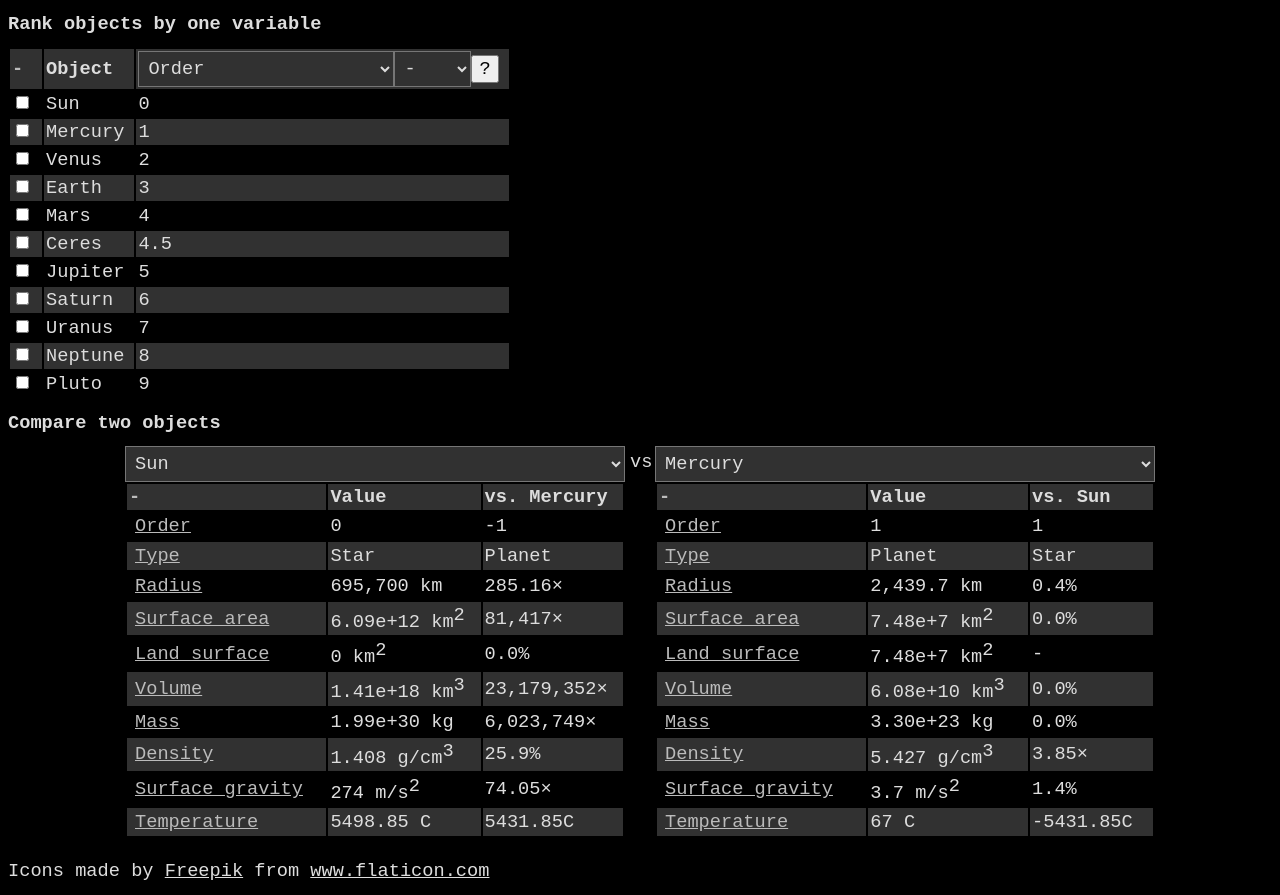
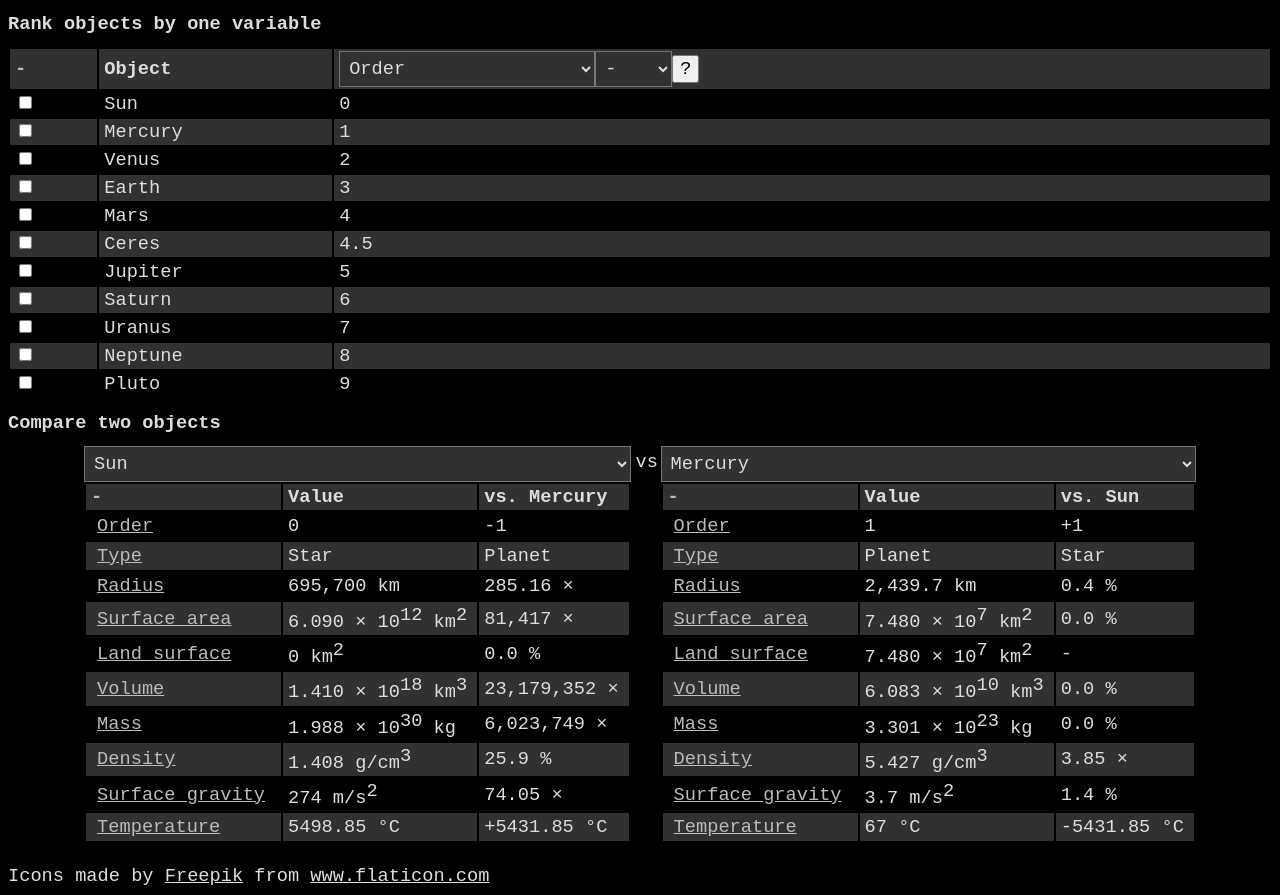
Before and after one commit to sirkoik/Celestial-Compare, a React (Create React App) app: page / in a window 1280 px wide. Built offline with nearby package versions, Linux system fonts and the light colour scheme.

Commit message:
Exponential display fix, more consistent numerical display overall

```diff
--- a/src/App.css
+++ b/src/App.css
@@ -57,5 +57,6 @@ table tr td:first-child button {
 
 table td {
   padding: 2px;
+  padding-left: 5px;
   padding-right: 10px;
 }
--- a/src/App.js
+++ b/src/App.js
@@ -1,7 +1,7 @@
 // import logo from './logo.svg';
 import "./App.css";
 
-import SortCompare from "./Components/SortCompare";
+import SortCompare from "./Components/SortCompare/SortCompare";
 import SidebySideCompare from "./Components/SidebySideCompare/SideBySideCompare";
 
 function App() {
--- a/src/Components/SidebySideCompare/CompareSide/CompareSide.js
+++ b/src/Components/SidebySideCompare/CompareSide/CompareSide.js
@@ -1,7 +1,7 @@
 import React, { useContext } from "react";
 import ObjectContext from "../../../store/ObjectContext";
 import classes from "./CompareSide.module.css";
-import { commafy } from "../../../shared/numbers";
+import { commafy, friendlyExponent } from "../../../shared/numbers";
 
 const CompareSide = (props) => {
   const objCtx = useContext(ObjectContext);
@@ -32,6 +32,7 @@ const CompareSide = (props) => {
         case "subtract":
           measure = val1 - val2;
           measureUnits = fieldAttrs["unit"] || "";
+          measure = measure > 0 ? "+" + measure : measure;
           val1Out = val1;
           break;
         case "string":
@@ -56,10 +57,15 @@ const CompareSide = (props) => {
           }
 
           if ((val1 + "").length > 7) {
-            val1Out = Number(val1).toExponential(2);
+            val1Out = Number(val1).toExponential();
           } else {
             val1Out = commafy(val1);
           }
+
+          if (val1Out.toString().includes("e")) {
+            val1Out = friendlyExponent(val1Out);
+          }
+          console.log("val1Out", val1Out);
       }
 
       return (
@@ -73,8 +79,7 @@ const CompareSide = (props) => {
             {val1Out} {fieldAttrs.unit}
           </td>
           <td>
-            {measure}
-            {measureUnits}
+            {measure} {measureUnits}
           </td>
         </tr>
       );
--- a/src/Components/SidebySideCompare/SidebySideCompare.module.css
+++ b/src/Components/SidebySideCompare/SidebySideCompare.module.css
@@ -28,6 +28,6 @@
   }
 
   .CompareSide-Container table {
-    width: 500px;
+    /* width: 500px; */
   }
 }
--- a/src/Components/SortCompare.js
+++ b/src/Components/SortCompare/SortCompare.js
@@ -1,6 +1,7 @@
 import React, { useContext } from "react";
-import { commafy } from "../shared/numbers";
-import ObjectContext from "../store/ObjectContext";
+import { processNumber } from "../../shared/numbers";
+import ObjectContext from "../../store/ObjectContext";
+import classes from "./SortCompare.module.css";
 
 const SortCompare = () => {
   const objCtx = useContext(ObjectContext);
@@ -17,7 +18,7 @@ const SortCompare = () => {
 
   const sortedObjects = objCtx.objects.map((object) => {
     const objVal = object[objCtx.sortBy];
-    const objValOut = isNaN(objVal) ? objVal : commafy(objVal);
+    const objValOut = isNaN(objVal) ? objVal : processNumber(objVal);
 
     return (
       <tr key={object.name}>
@@ -51,7 +52,7 @@ const SortCompare = () => {
   );
 
   return (
-    <div className="SortCompare">
+    <div className={classes.SortCompare}>
       <h1>Rank objects by one variable</h1>
       {/* <p>
         Objects, sorted by {objCtx.fieldAttr.name}, {sortDirectionText}.
--- /dev/null
+++ b/src/Components/SortCompare/SortCompare.module.css
@@ -0,0 +1,7 @@
+.SortCompare {
+  width: 100%;
+}
+
+.SortCompare table {
+  width: 100%;
+}
--- a/src/shared/numbers.js
+++ b/src/shared/numbers.js
@@ -1,14 +1,30 @@
+export const processNumber = (num, magBeforeExp = 7) => {
+  const numStr = num.toString();
+  const numL = ("" + Math.floor(num)).length;
+
+  if (numL <= magBeforeExp) {
+    return commafy(numStr);
+  } else {
+    return friendlyExponent(Number(numStr).toExponential());
+  }
+};
+
+export const friendlyExponent = (numStr, precision = 3) => {
+  const [numBase, numExponent] = numStr.split("e+");
+  return (
+    <>
+      {parseFloat(numBase).toFixed(precision)} &times; 10
+      <sup>{numExponent}</sup>
+    </>
+  );
+};
+
 export const commafy = (num) => {
   if (num === "Infinity" || num === Infinity) return num;
 
   const numStr = Math.floor(num) + "";
   if (numStr.includes("e")) {
-    const [numBase, numExponent] = numStr.split("e+");
-    return (
-      <>
-        {numBase} &times; 10<sup>{numExponent}</sup>
-      </>
-    );
+    return friendlyExponent(numStr);
   }
 
   const numL = (Math.abs(Math.floor(num)) + "").length;
--- a/src/store/objects.js
+++ b/src/store/objects.js
@@ -109,7 +109,7 @@ export const fieldAttrsObj = {
   "temperature-mean": {
     name: "Temperature",
     description: "The mean temperature on the surface of the object.",
-    unit: "C",
+    unit: <>&deg;C</>,
     "comparison-method": "subtract",
   },
   "temperature-details": {
@@ -117,7 +117,7 @@ export const fieldAttrsObj = {
     name: "Temperatures",
     description:
       "Gives a better idea of the range of temperatures experienced by the object.",
-    unit: "C",
+    unit: <>&deg;C</>,
   },
   atmosphere: {
     name: "Atmospheric pressure",
```
